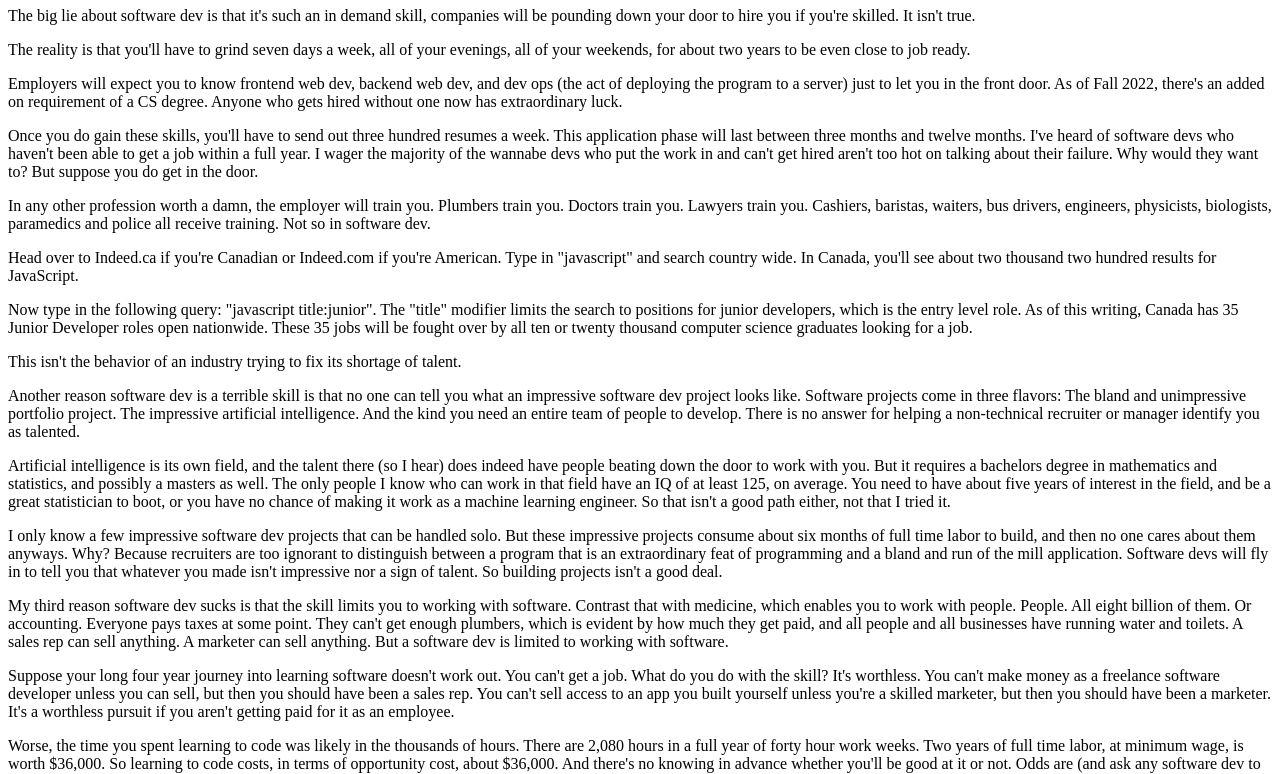
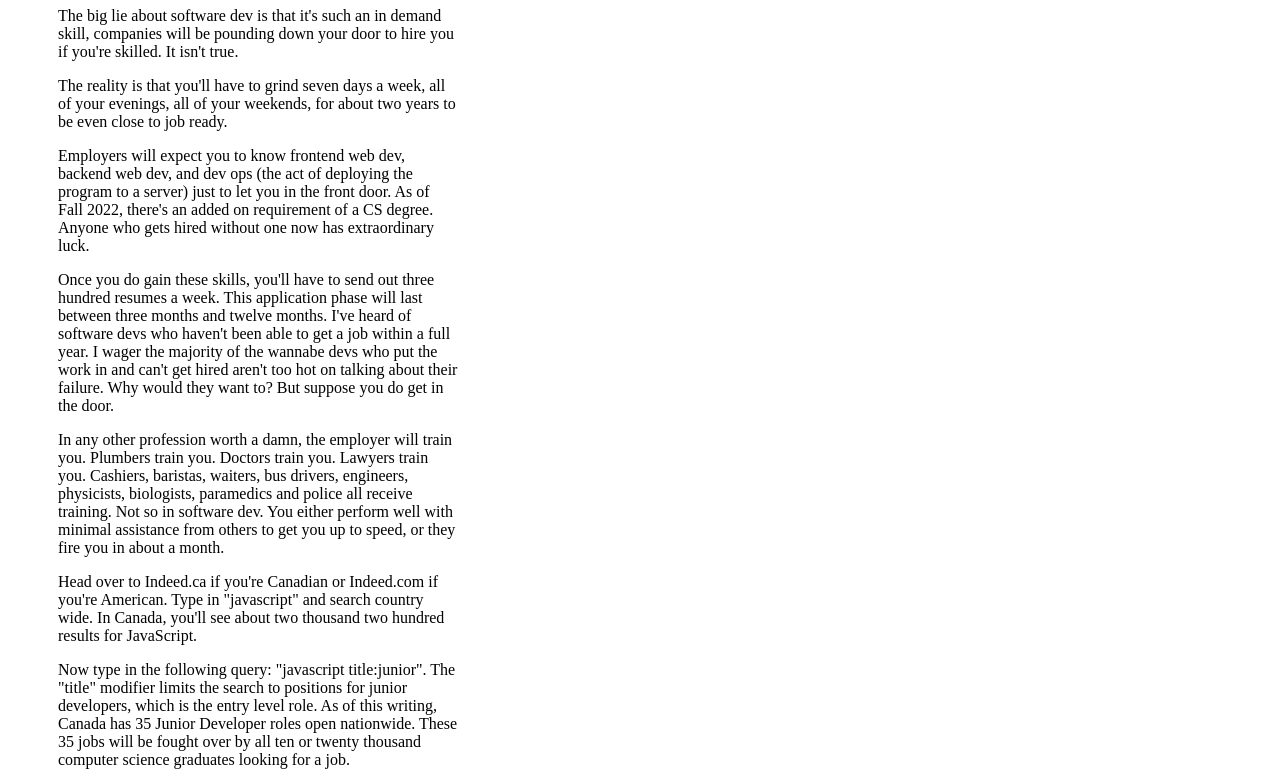
Before and after one commit to plutownium/rpitBlog, a plain HTML site: page essays/reasons-software-dev-sucks.html in a window 1280 px wide. Shown: the part 73-847 px from the top of the page. Drawn offline with Linux system fonts and the light colour scheme.

Commit message:
format css

```diff
--- a/essays/reasons-software-dev-sucks.html
+++ b/essays/reasons-software-dev-sucks.html
@@ -4,9 +4,25 @@
     <meta charset="UTF-8">
     <meta name="viewport" content="width=device-width, initial-scale=1.0">
     <title>Reasons Software Dev Sucks</title>
+    <style>
+        .margin-left {
+            margin-left: 10px;
+        }
+
+        @media screen and (min-width: 500px) {
+            .margin-left {
+                margin-left: 50px;
+            }
+        }
+
+        .p-width {
+            max-width: 400px;
+        }
+    </style>
 </head>
 <body>
     <main>
+        <div class="p-width margin-left">
             <div>
                 <h1>Reasons Software Dev Sucks</h1>
             </div>
@@ -15,7 +31,7 @@
                 <p>The reality is that you'll have to grind seven days a week, all of your evenings, all of your weekends, for about two years to be even close to job ready.</p>
                 <p>Employers will expect you to know frontend web dev, backend web dev, and dev ops (the act of deploying the program to a server) just to let you in the front door. As of Fall 2022, there's an added on requirement of a CS degree. Anyone who gets hired without one now has extraordinary luck.</p>
                 <p>Once you do gain these skills, you'll have to send out three hundred resumes a week. This application phase will last between three months and twelve months. I've heard of software devs who haven't been able to get a job within a full year. I wager the majority of the wannabe devs who put the work in and can't get hired aren't too hot on talking about their failure. Why would they want to? But suppose you do get in the door.</p>
-            <p>In any other profession worth a damn, the employer will train you. Plumbers train you. Doctors train you. Lawyers train you. Cashiers, baristas, waiters, bus drivers, engineers, physicists, biologists, paramedics and police all receive training. Not so in software dev.</p>
+                <p>In any other profession worth a damn, the employer will train you. Plumbers train you. Doctors train you. Lawyers train you. Cashiers, baristas, waiters, bus drivers, engineers, physicists, biologists, paramedics and police all receive training. Not so in software dev. You either perform well with minimal assistance from others to get you up to speed, or they fire you in about a month.</p>
                 <p>Head over to Indeed.ca if you're Canadian or Indeed.com if you're American. Type in "javascript" and search country wide. In Canada, you'll see about two thousand two hundred results for JavaScript.</p>
                 <p>Now type in the following query: "javascript title:junior". The "title" modifier limits the search to positions for junior developers, which is the entry level role. As of this writing, Canada has 35 Junior Developer roles open nationwide. These 35 jobs will be fought over by all ten or twenty thousand computer science graduates looking for a job.</p>
                 <p>This isn't the behavior of an industry trying to fix its shortage of talent.</p>
@@ -28,6 +44,7 @@
                 <p>If I could go back in time and warn myself to do something other than learn to code I'd do it in a heartbeat. The mistake is even worse because I was already both interested in and good at both persuasion and writing by the time I decided to learn to code. Read it again: I was already interested in selling. I was already good at persuasion. I was already a writer. Thus, the right decision was to go where I was strong. Coding wasn't it.</p>
                 <p>If I ever hear someone ask whether software dev is a good path to follow, I'll tell them no.</p>
             </div>
+        </div>
     </main>
 </body>
 </html>
```
Lines whose indentation alone changed are shown as unchanged.
